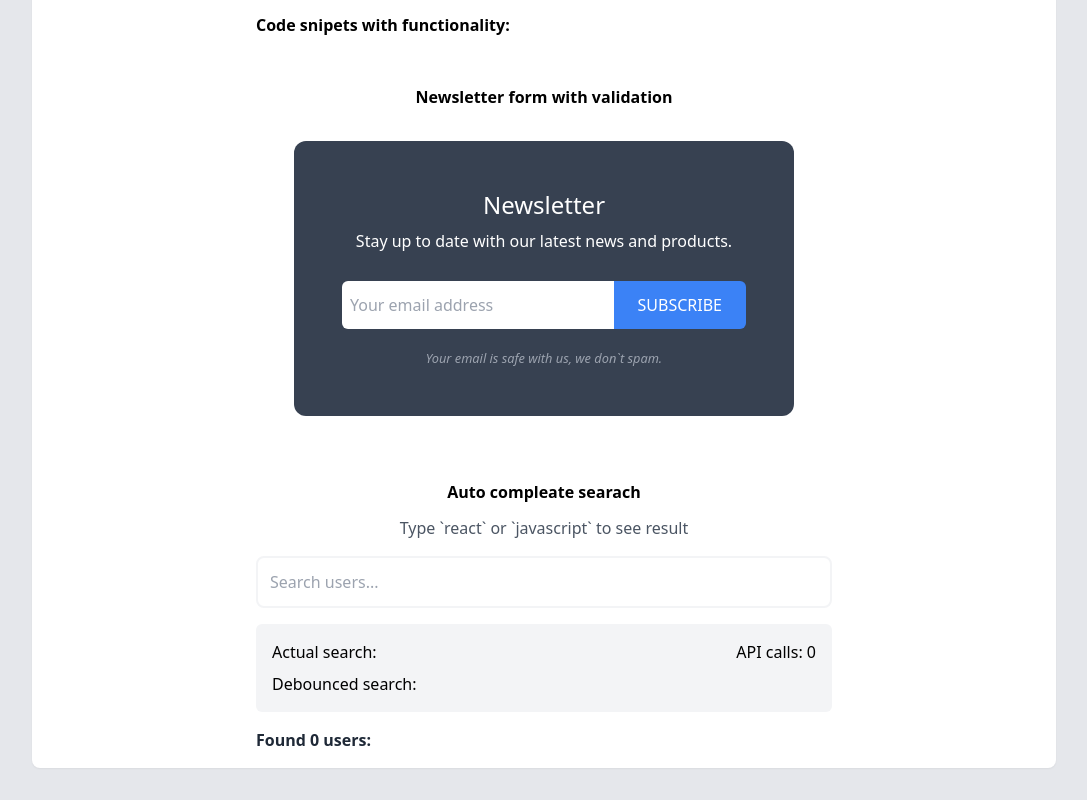
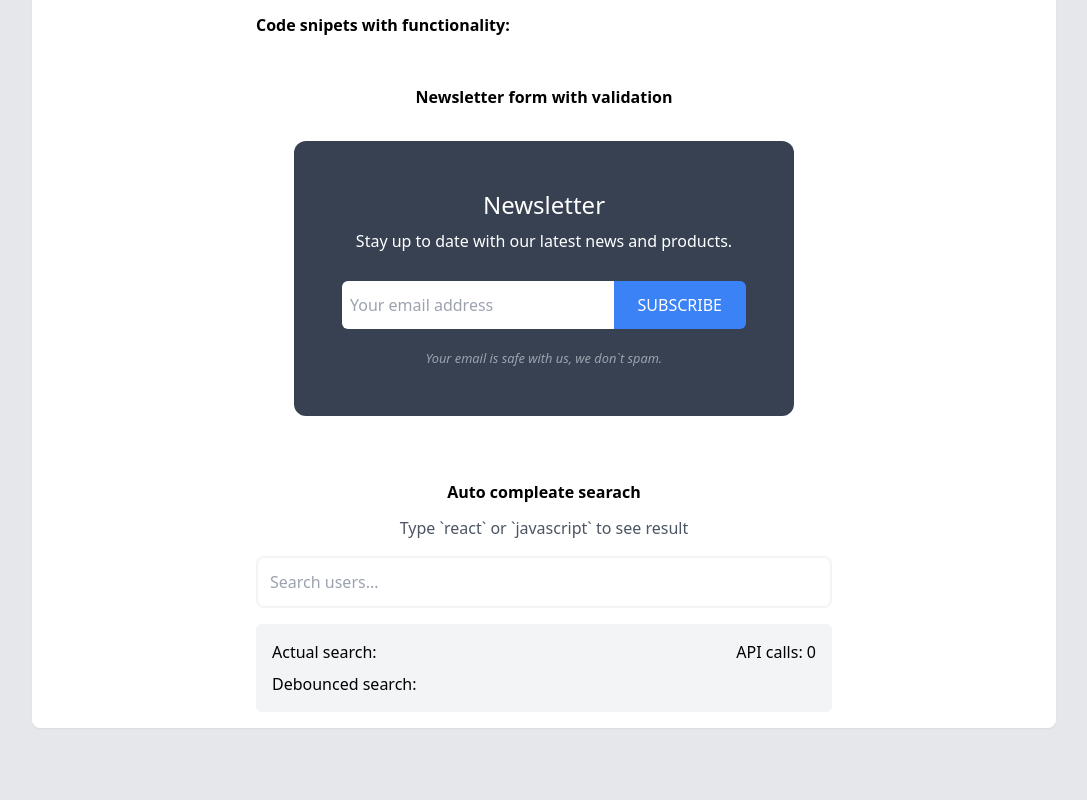
Before and after one commit to szczepanieceryk/daily-coding, a React (Vite) app: page / in a window 1280 px wide. Shown: the part 335-1135 px from the top of the page, without its empty margins (96-1183 px from the left). After the commit the page ends 1095 px from the top, so only its background shows below. Built offline with nearby package versions, Linux system fonts and the light colour scheme.

Commit message:
fix(ui): display results section only when result

```diff
--- a/src/layouts/AutoCompleteSearch.tsx
+++ b/src/layouts/AutoCompleteSearch.tsx
@@ -91,6 +91,7 @@ const AutoCompleateSearch = () => {
         </div>
       )}
 
+      {!loading && results.length > 0 && (
         <div className="mt-4">
           <h3 className="font-semibold text-gray-800">
             Found {results.length} user{results.length !== 1 ? 's' : ''}:
@@ -105,6 +106,7 @@ const AutoCompleateSearch = () => {
             </div>
           )) || []}
         </div>
+      )}
 
       {!loading && debouncedSearchTerm && results.length === 0 && (
         <div className="text-center py-8 text-gray-500">
```
Lines whose indentation alone changed are shown as unchanged.
